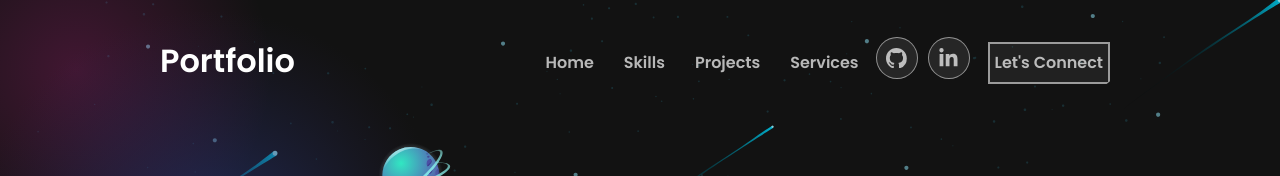
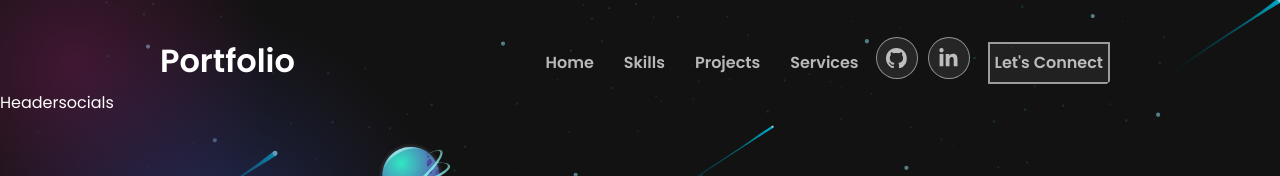
Before and after one commit to MezianeS/portfolio-v3, a React (Create React App) app: page / in a window 1280 px wide. Shown: the top 176 px of the page. Built offline with nearby package versions, Linux system fonts and the light colour scheme.

Commit message:
Update Header.jsx

```diff
--- a/src/components/header/Header.jsx
+++ b/src/components/header/Header.jsx
@@ -27,6 +27,7 @@ const Header = () => {
           <li><a href="#Contact" className='header__connect'>Let's Connect</a></li>
         </ul>
       </div>
+      <HeaderPresentation />
     </header>
   )
 }
```
